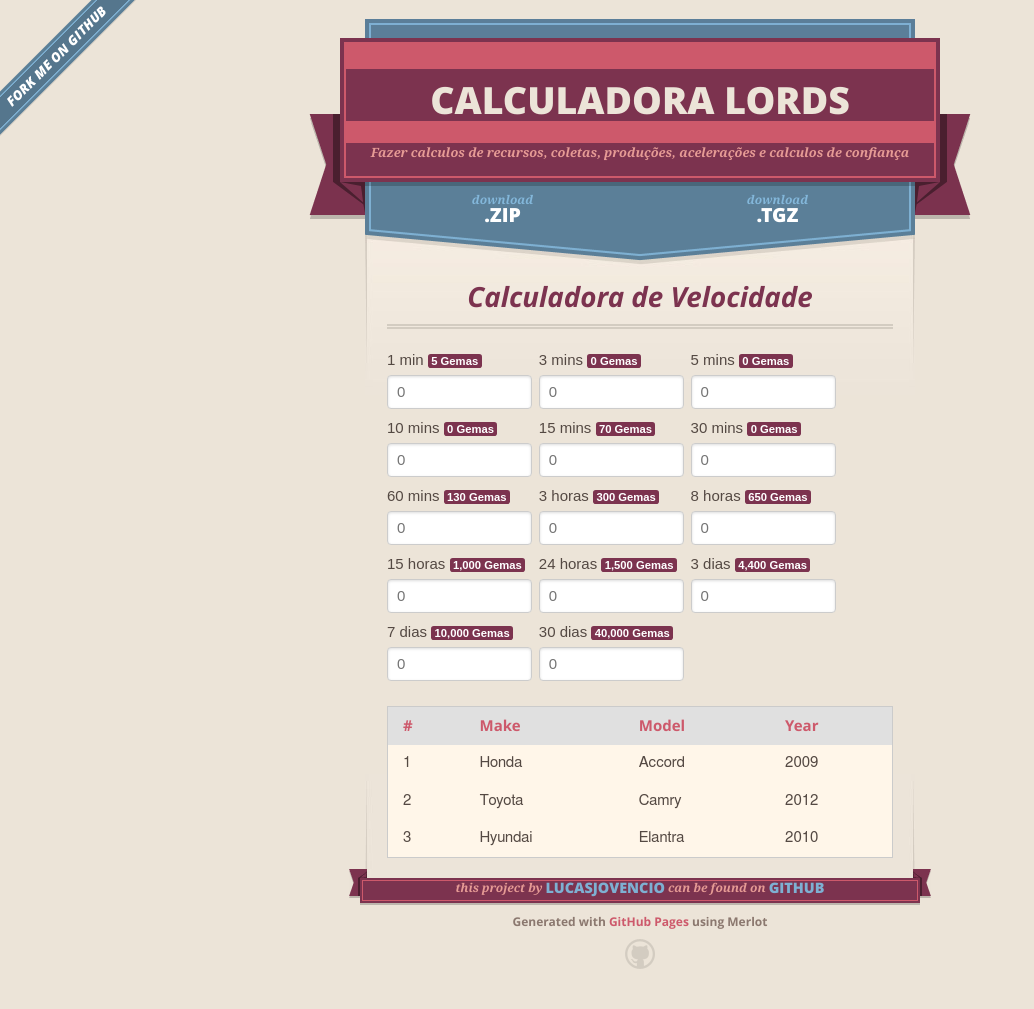
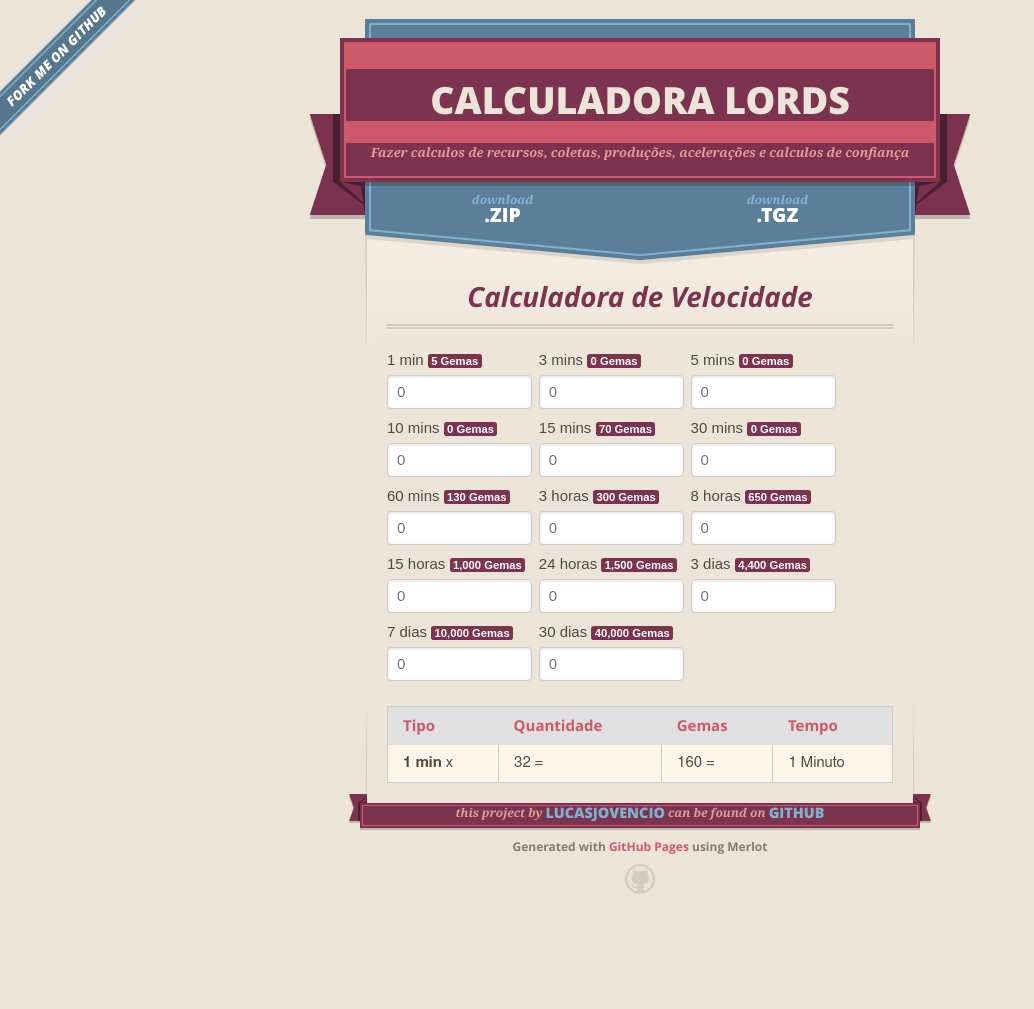
Before and after one commit to lucasjovencio/lordesmobile, a Jekyll site: the page built from index.md, in a window 1280 px wide. Shown: the whole page, without its empty margins (0-1034 px from the left). Built offline with Jekyll 4.4.1, drawn with Linux system fonts in a browser that asks for light colours; nearby versions of some CDN libraries; after the commit the page ends 934 px from its top, so only the background shows below that.

Commit message:
Update resultado_velocidade.html

```diff
--- a/_includes/resultado_velocidade.html
+++ b/_includes/resultado_velocidade.html
@@ -1,35 +1,22 @@
 <div class="pure-g pure-g-no-sparcing">
-    <table class="pure-table pure-table-no-borde">
+    <table class="pure-table">
         <thead>
             <tr>
-                <th>#</th>
-                <th>Make</th>
-                <th>Model</th>
-                <th>Year</th>
+                <th>Tipo</th>
+                <th>Quantidade</th>
+                <th>Gemas</th>
+                <th>Tempo</th>
             </tr>
         </thead>
 
         <tbody>
             <tr>
-                <td>1</td>
-                <td>Honda</td>
-                <td>Accord</td>
-                <td>2009</td>
+                <td><b>1 min</b> x</td>
+                <td>32 =</td>
+                <td>160 =</td>
+                <td>1 Minuto</td>
             </tr>
 
-            <tr>
-                <td>2</td>
-                <td>Toyota</td>
-                <td>Camry</td>
-                <td>2012</td>
-            </tr>
-
-            <tr>
-                <td>3</td>
-                <td>Hyundai</td>
-                <td>Elantra</td>
-                <td>2010</td>
-            </tr>
         </tbody>
     </table>
 </div>
```
